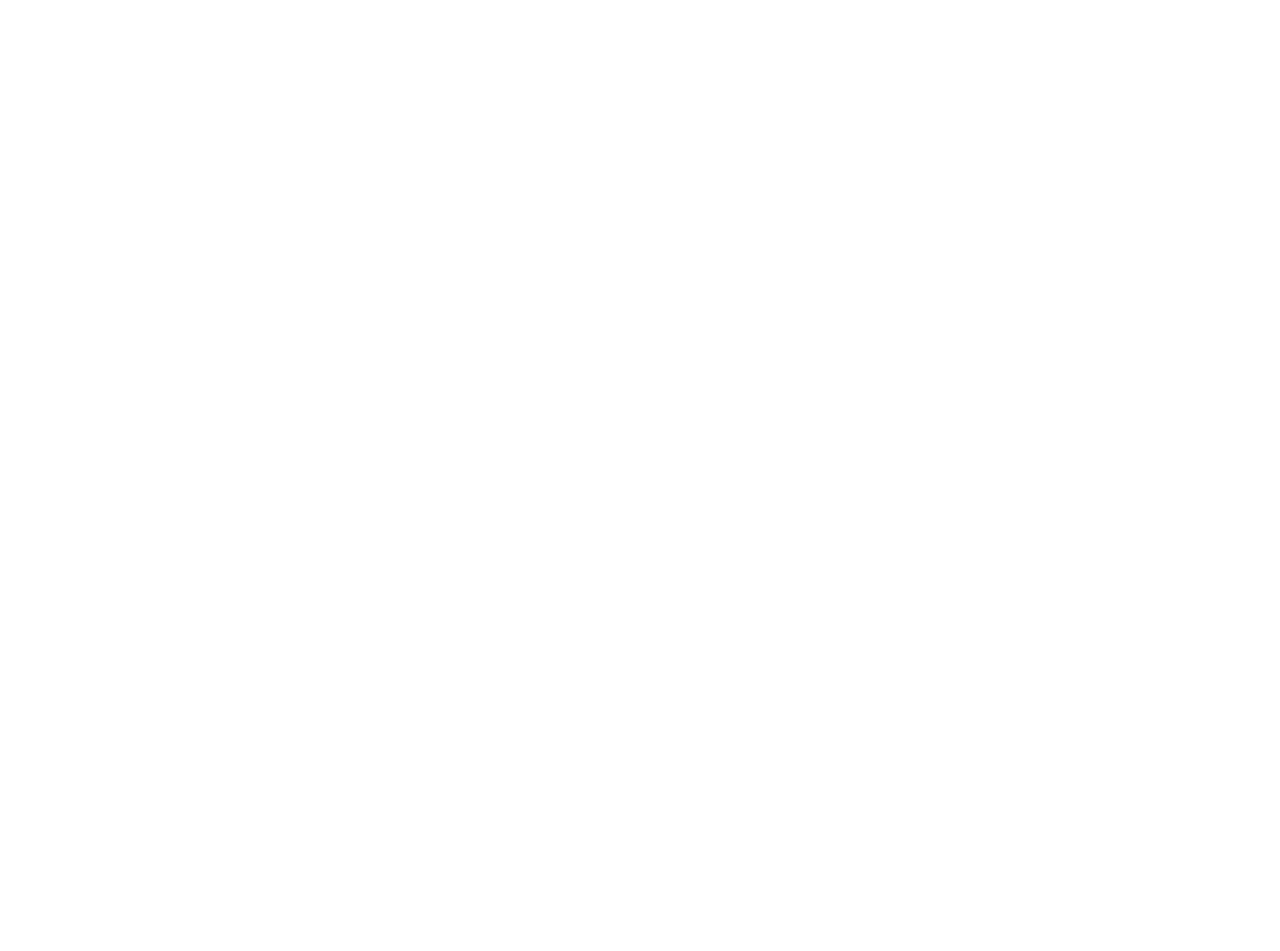
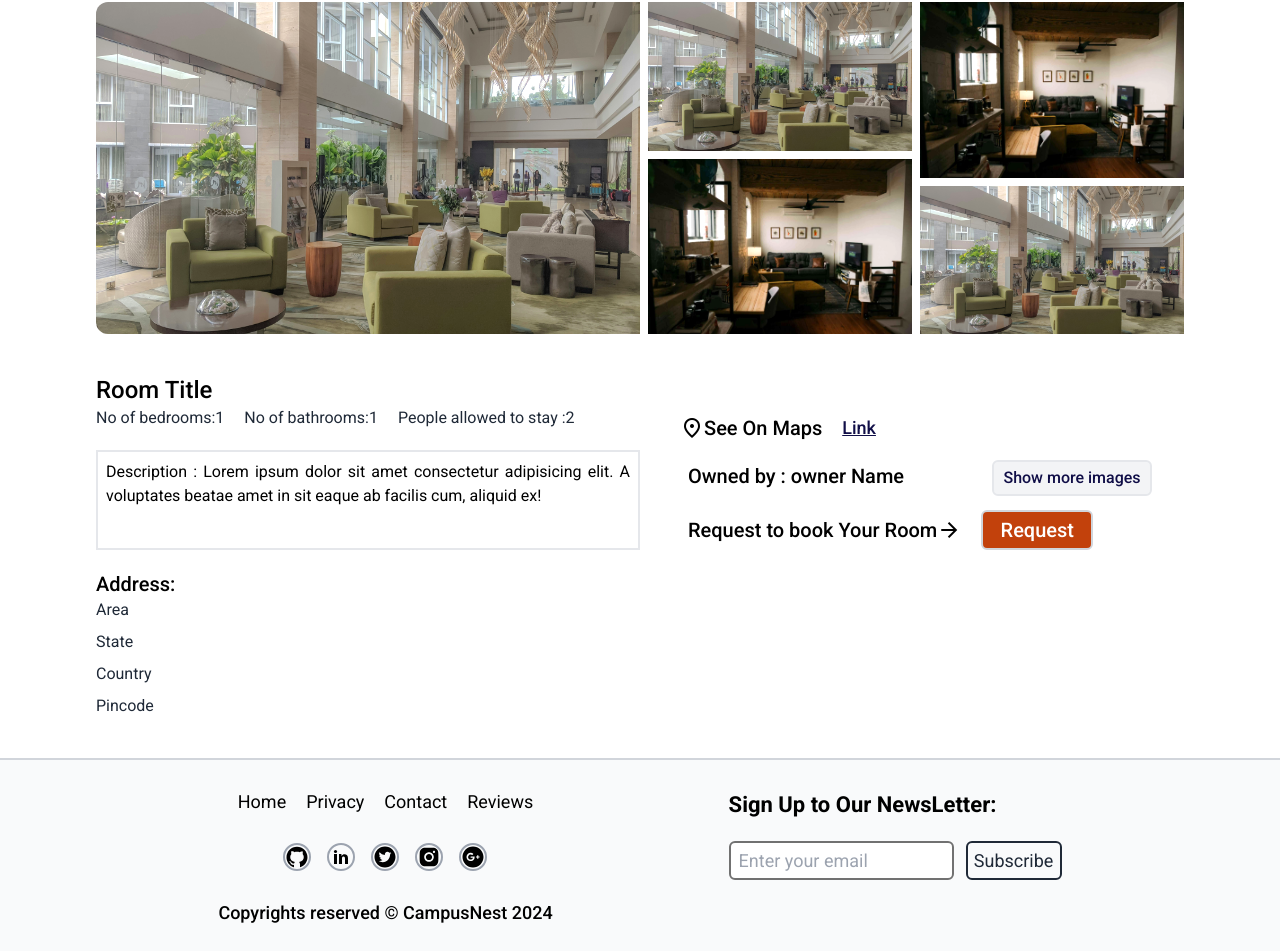
Before and after one commit to yashwanthreddy-07/CampusNest-frontend, a React (Vite) app: page /property in a window 1280 px wide. Before the commit this address had no page. Shown: the part 104-1055 px from the top of the page. Before the commit the page ends 800 px from the top, so only its background shows below. Built offline with nearby package versions, Linux system fonts and the light colour scheme.

Commit message:
Property page completed

```diff
--- a/src/App.jsx
+++ b/src/App.jsx
@@ -4,6 +4,8 @@
 import Policy from "./Components/Policy";
 import { ToastContainer } from "react-toastify";
 import "react-toastify/dist/ReactToastify.css";
+import Property from "./Components/Property";
+
 
 function App() {
   return (
@@ -13,6 +15,7 @@
         <Routes>
           <Route path="/" element={<Home />} />
           <Route path="/policy" element={<Policy />} />
+          <Route path="/property" element={<Property />} />
         </Routes>
         <ToastContainer/>
       </BrowserRouter>
--- a/src/Components/Home.jsx
+++ b/src/Components/Home.jsx
@@ -364,7 +364,7 @@
           </span>
           <button
             onClick={() => setOpen(true)}
-            className="border-2 rounde-md px-2 py-1 border-dblue text-orange-700 font-bold hover:scale-110"
+            className="border-2 rounde-md px-2 py-1 border-dblue text-orange-700 font-bold hover:scale-110 transition-transform duration-300 hover"
           >
             Feedback
           </button>
@@ -388,7 +388,7 @@
         </DialogContent>
         <button
           onClick={handlefeedback}
-          className="flex items-center gap-3 border-2 w-24 ml-auto mr-5 mb-5  px-2 py-1 bg-dblue text-white hover:scale-110 rounded-md"
+          className="flex items-center gap-3 border-2 w-24 ml-auto mr-5 mb-5  px-2 py-1 bg-dblue text-white hover:scale-110 rounded-md transition-transform duration-300 hover"
         >
           {" "}
           Send <span className="text-md material-symbols-outlined">send</span>
--- /dev/null
+++ b/src/Components/Property.jsx
@@ -0,0 +1,208 @@
+import React, { useEffect, useState } from "react";
+import Layouts from "../Layouts/Layouts";
+import home1 from "../assets/home1.jpeg";
+import home2 from "../assets/home2.jpeg";
+import { Link, NavLink } from "react-router-dom";
+import { Dialog, DialogContent, DialogTitle } from "@mui/material";
+import Aos from "aos";
+import "aos/dist/aos.css";
+function Property() {
+  const [open, setOpen] = useState(false);
+  const [requestOpen, setRequestOpen] = useState(false);
+  const handleclose = () => {
+    setOpen(false);
+  };
+  const handlesubmit = () => {
+    setRequestOpen(false);
+  };
+  const handlerequestClose = () => {
+    setRequestOpen(false);
+  };
+  useEffect(() => {
+    Aos.init();
+  });
+  return (
+    <Layouts>
+      <div className="md:mx-24 md:my-10 m-5 2xl:mx-56">
+        <div className="flex gap-x-2 max-h-[450px] max-w-[1490px] flex-shrink">
+          <img
+            src={home1}
+            className="md:w-1/2 lg:rounded-l-xl md:rounded-l-xl brightness-110 hover:brightness-100"
+          />
+          <div className="flex flex-col gap-y-2 flex-shrink">
+            <img
+              src={home1}
+              className="w-full brightness-110 hover:brightness-100"
+            />
+            <img
+              src={home2}
+              className=" w-full brightness-110 hover:brightness-100"
+            />
+          </div>
+          <div className="flex flex-col gap-y-2 flex-shrink ">
+            <img
+              src={home2}
+              className="w-full brightness-110 hover:brightness-100"
+            />
+            <img
+              src={home1}
+              className="w-full brightness-110 hover:brightness-100"
+            />
+          </div>
+          <button
+            onClick={() => setOpen(true)}
+            className="absolute right-32 bottom-[200px] border-2 text-dblue font-medium rounded-md hover:scale-105 transition-transform duration-300 hover bg-gray-100 w-40 px-2 py-1"
+          >
+            Show more images
+          </button>
+        </div>
+      </div>
+      <div className="my-10 flex flex-wrap md:mx-24 mx-5">
+        <div className="flex-shrink md:w-1/2">
+          <p className="font-medium text-2xl">Room Title</p>
+          <div className="text-gray-800 flex gap-5">
+            <p>No of bedrooms:1</p>
+            <p>No of bathrooms:1</p>
+            <p>People allowed to stay :2</p>
+          </div>
+          <p className="h-[100px] my-5 border-2 p-2 text-justify  text-wrap">
+            Description : Lorem ipsum dolor sit amet consectetur adipisicing
+            elit. A voluptates beatae amet in sit eaque ab facilis cum, aliquid
+            ex!
+          </p>
+          <p className="font-medium text-xl">Address:</p>
+          <div className="flex flex-col gap-2 text-gray-800">
+            <p>Area</p>
+            <p>State</p>
+            <p>Country</p>
+            <p>Pincode</p>
+          </div>
+        </div>
+        <div className="flex flex-col gap-5 text-xl font-medium mt-10 md:ml-10">
+          <div className="flex items-center  ">
+            <span className="material-symbols-outlined">location_on</span>
+            See On Maps{" "}
+            <NavLink className="underline text-lg  ml-5 text-dblue">
+              Link
+            </NavLink>
+          </div>
+          <p className="ml-2">Owned by : owner Name</p>
+          <div className="ml-2 flex items-center">
+            Request to book Your Room
+            <span className="material-symbols-outlined">arrow_forward</span>
+            <button
+              className="ml-5 w-28 border-2 py-1 px-2 border-gray-300 bg-orange-700 text-white rounded-md hover:scale-110 transition-transform duration-300 hover"
+              onClick={() => {
+                setRequestOpen(true);
+              }}
+            >
+              Request
+            </button>
+          </div>
+        </div>
+      </div>
+      <Dialog
+        open={open}
+        onClose={handleclose}
+        fullScreen
+        className="mt-10"
+        data-aos="fade-up"
+        data-aos-duration="1000"
+      >
+        <DialogTitle>
+          <span
+            onClick={handleclose}
+            className="cursor-pointer material-symbols-outlined text-[44px]"
+          >
+            expand_more
+          </span>
+        </DialogTitle>
+        <DialogContent className="flex flex-shrink gap-2 flex-wrap">
+          <img src={home1} className="w-[32%] h-[250px]" />
+          <img src={home2} className="w-[32%] h-[300px]" />
+          <img src={home1} className="w-1/3 h-[300px]" />
+          <img src={home2} className="w-[32%] h-[300px]" />
+          <img src={home2} className="w-1/3 h-[300px]" />
+          <img src={home1} className="w-[32%] h-[300px]" />
+          <img src={home2} className="w-1/3 h-[300px]" />
+          <img src={home1} className="w-[32%] h-[300px]" />
+          <img src={home2} className="w-1/3 h-[300px]" />
+          <img src={home1} className="w-1/3 h-[300px]" />
+        </DialogContent>
+      </Dialog>
+      <Dialog
+        open={requestOpen}
+        onClose={handlerequestClose}
+        data-aos="fade-up"
+        data-aos-duration="500"
+        hideBackdrop
+      >
+        <DialogTitle className="flex w-[450px] items-center">
+          <span
+            className="material-symbols-outlined text-[32px] cursor-pointer"
+            onClick={handlerequestClose}
+          >
+            close
+          </span>
+          <p className="mx-auto ">Fill the form To Proceed</p>
+        </DialogTitle>
+        <DialogContent className="text-lg  text-justify font-medium   ">
+          <p className="flex gap-2">
+            Student Name: &nbsp; <p>Name</p>
+          </p>
+          <p className="flex gap-2">
+            College Name: &nbsp; <p>College_Name</p>
+          </p>
+          <p className="flex gap-16">
+            Course: &nbsp; <p>Course_Name</p>
+          </p>
+          <div className="flex text-[14px]  mt-5">
+            <p className="flex items-center w-1/2 gap-1">
+              {" "}
+              <span className="material-symbols-outlined ">attach_file</span>
+              College Admission letter:
+            </p>
+            <input type="file" className="ml-5" />
+          </div>
+          <div className="flex text-[14px] mt-5">
+            <p className="flex items-center w-1/2 gap-1">
+              {" "}
+              <span className="material-symbols-outlined ">
+                branding_watermark
+              </span>
+              ID Proof:
+            </p>
+            <input type="file" className="ml-5" />
+          </div>
+          <div className="flex text-[14px] mt-5">
+            <p className="flex items-center w-1/2 gap-1">
+              <span className="material-symbols-outlined ">flight</span>Visa
+            </p>
+            <input type="file" className="ml-5" />
+          </div>
+          <div className="flex text-[14px] mt-5">
+            <p className="flex items-center w-1/2 gap-1">
+              <span className="material-symbols-outlined ">
+                document_scanner
+              </span>
+              Other documents
+            </p>
+            <input type="file" className="ml-5" />
+          </div>
+          <div className="flex items-center mt-5 gap-x-4">
+            Expected to Join:
+            <input type="date" className=" outline-none" />
+          </div>
+        </DialogContent>
+        <button
+          onClick={handlesubmit}
+          className="w-40 px-2 py-1 hover:scale-105 transition-transform duration-300 border-gray-300 bg-orange-700 text-white font-medium border-2 ml-auto mr-5 mb-10"
+        >
+          Submit Request
+        </button>
+      </Dialog>
+    </Layouts>
+  );
+}
+
+export default Property;
--- a/src/Layouts/Footer.jsx
+++ b/src/Layouts/Footer.jsx
@@ -13,10 +13,10 @@
       <footer className="hidden py-7 border-t-2 bg-gray-50 border-gray-300 text-[18px] md:flex  justify-center md:gap-20  lg:gap-x-44 ">
         <div className="flex flex-col gap-5 items-center">
           <div className="flex gap-5">
-            <Link to="/" className="hover:underline hover:scale-105">
+            <Link to="/" className="hover:underline hover:scale-105 transition-transform duration-300 hover">
               Home
             </Link>
-            <Link to="/policy" className="hover:underline hover:scale-105">
+            <Link to="/policy" className="hover:underline hover:scale-105 transition-transform duration-300 hover">
               Privacy
             </Link>
             <div
@@ -27,7 +27,7 @@
                 document.getElementById("contact").classList.add("hidden");
               }}
             >
-              <p className=" cursor-pointer hover:underline hover:scale-105">
+              <p className="transition-transform duration-300 hover cursor-pointer hover:underline hover:scale-105">
                 Contact
               </p>
               <div
@@ -48,43 +48,43 @@
                 </p>
               </div>
             </div>
-            <p className="hover:underline hover:scale-105 cursor-pointer">
+            <p className="hover:underline hover:scale-105 cursor-pointer transition-transform duration-300 hover">
               Reviews
             </p>
           </div>
           <div className="flex justify-center">
             <NavLink
               to="/github"
-              className="m-2  hover:scale-125 hover:ring-2 hover:ring-dblue rounded-full shadow-2xl border-gray-400 border-2 "
+              className="m-2 transition-transform duration-300 hover:scale-125 hover:ring-2 hover:ring-dblue rounded-full shadow-2xl border-gray-400 border-2 "
             >
               <AiFillGithub className="w-6 h-6" />
             </NavLink>
             <NavLink
               to="/linkedin"
-              className="m-2  hover:scale-125 hover:ring-2 hover:ring-dblue rounded-full shadow-2xl border-gray-400 border-2"
+              className="m-2 transition-transform duration-300 hover hover:scale-125 hover:ring-2 hover:ring-dblue rounded-full shadow-2xl border-gray-400 border-2"
             >
               <TiSocialLinkedin className="w-6 h-6" />
             </NavLink>
             <NavLink
               to="/twitter"
-              className="m-2  hover:scale-125 hover:ring-2 hover:ring-dblue rounded-full shadow-2xl border-gray-400 border-2"
+              className="m-2  transition-transform duration-300 hover hover:scale-125 hover:ring-2 hover:ring-dblue rounded-full shadow-2xl border-gray-400 border-2"
             >
               <AiFillTwitterCircle className="w-6 h-6" />
             </NavLink>
             <NavLink
               to="/instagram"
-              className="m-2  hover:scale-125 hover:ring-2 hover:ring-dblue rounded-full shadow-2xl border-gray-400 border-2"
+              className="m-2 transition-transform duration-300 hover hover:scale-125 hover:ring-2 hover:ring-dblue rounded-full shadow-2xl border-gray-400 border-2"
             >
               <AiFillInstagram className="w-6 h-6" />
             </NavLink>
             <NavLink
               to="/gmail"
-              className="m-2 hover:scale-125 hover:ring-2 hover:ring-dblue rounded-full shadow-2xl border-gray-400 border-2"
+              className="m-2 transition-transform duration-300 hover hover:scale-125 hover:ring-2 hover:ring-dblue rounded-full shadow-2xl border-gray-400 border-2"
             >
               <AiFillGooglePlusCircle className="w-6 h-6" />
             </NavLink>
           </div>
-          <div className="hover:scale-105 hover:text-dblue font-medium">
+          <div className="hover:scale-105 hover:text-dblue font-medium transition-transform duration-300 hover">
             <p> Copyrights reserved &copy; CampusNest 2024</p>
           </div>
         </div>
@@ -106,10 +106,10 @@
       </footer>
       <div className="md:hidden  flex flex-col  items-center justify-between px-10 py-5  font-medium  text-dblue  bg-gray-50 border-t-2 border-gray-300 ">
         <div className="flex gap-2 items-center">
-          <Link to="/" className="hover:underline hover:scale-105">
+          <Link to="/" className="hover:underline hover:scale-105 transition-transform duration-300 hover">
             Home
           </Link>
-          <Link to="/policy" className="hover:underline hover:scale-105">
+          <Link to="/policy" className="hover:underline hover:scale-105 transition-transform duration-300 hover">
             Privacy
           </Link>
           <div
@@ -117,7 +117,7 @@
               document.getElementById("contactsm").classList.toggle("hidden");
             }}
           >
-            <Link className=" cursor-pointer hover:underline hover:scale-105">
+            <Link className=" cursor-pointer hover:underline hover:scale-105 transition-transform duration-300 hover">
               Contact
             </Link>
             <div
@@ -138,7 +138,7 @@
               </p>
             </div>
           </div>
-          <p className="hover:underline hover:scale-105 cursor-pointer">
+          <p className="hover:underline hover:scale-105 transition-transform duration-300 hover cursor-pointer">
             Reviews
           </p>
         </div>
--- a/src/Layouts/Header.jsx
+++ b/src/Layouts/Header.jsx
@@ -64,7 +64,7 @@
               {isOpenSignIn && (
                 <div
                   id="SignIn"
-                  className="absolute bg-gray-100 font-normal p-3 flex flex-col items-start gap-2   text-gray-600 border-4 rounded-md hover:scale-105"
+                  className="absolute bg-gray-100 font-normal p-3 flex flex-col items-start gap-2   text-gray-600 border-4 rounded-md hover:scale-105 transition-transform duration-300 hover"
                 >
                   <button
                     id="studentsignin"
@@ -103,7 +103,7 @@
             {isOpenSignUp && (
               <div
                 id="SignIn"
-                className="absolute   p-3 flex flex-col bg-gray-100 items-start gap-2  font-normal text-gray-600 border-4 rounded-md hover:scale-105"
+                className="absolute   p-3 flex flex-col bg-gray-100 items-start gap-2  font-normal text-gray-600 border-4 rounded-md hover:scale-105 transition-transform duration-300 hover"
               >
                 <button
                   id="studentsignup"
@@ -138,7 +138,7 @@
               contact_support
             </span>
             {support && (
-              <div className="border-2 rounded-md bg-g  text-gray-600 bg-gray-100 text-[15px] hover:scale-105 text-wrap p-3 max-w-[200px] absolute flex flex-col gap-2 -ml-48">
+              <div className="border-2 rounded-md bg-g  text-gray-600 bg-gray-100 text-[15px] hover:scale-105 transition-transform duration-300 hover text-wrap p-3 max-w-[200px] absolute flex flex-col gap-2 -ml-48">
                 <Link to="/policy" className="hover:underline cursor-pointer">
                   Our policy
                 </Link>
```
Also changed, not shown: src/Layouts/HeaderLogin.jsx (+5 -5 lines), tailwind.config.js (+9 -9 lines).
